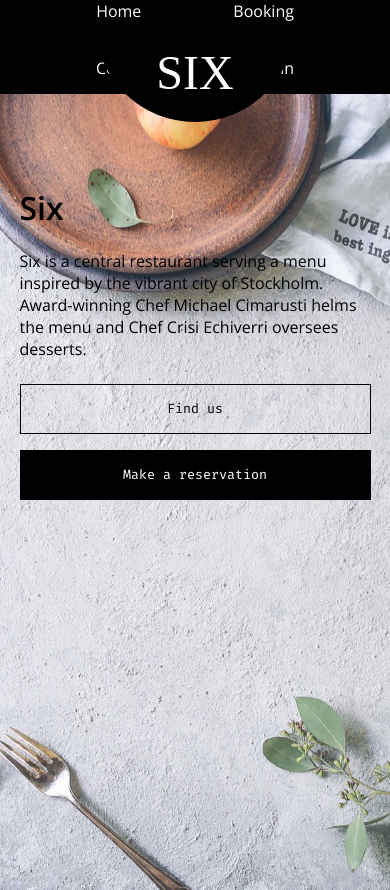
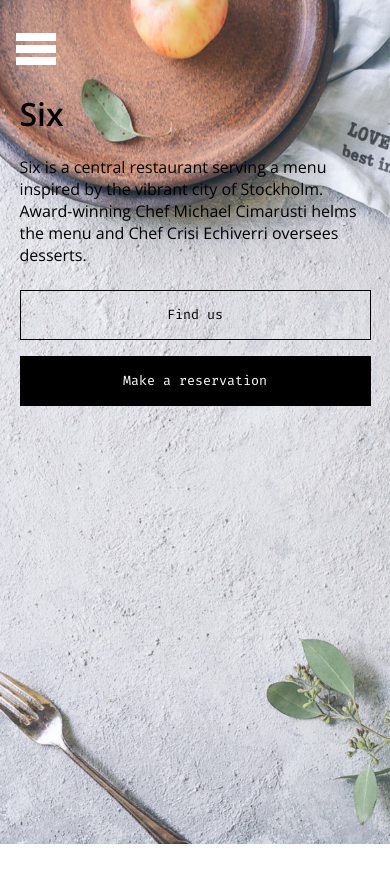
Before and after one commit to edblad/restaurangbokning, a React (Create React App) app in the folder restaurangbokning/: page / in a window 390 px wide. After the commit the page ends 844 px from the top, so only its background shows below. Built offline with nearby package versions, Linux system fonts and the light colour scheme.

Commit message:
hamburger menu not working

```diff
--- a/restaurangbokning/public/index.html
+++ b/restaurangbokning/public/index.html
@@ -4,21 +4,9 @@
     <meta charset="utf-8">
     <meta name="viewport" content="width=device-width, initial-scale=1, shrink-to-fit=no">
     <meta name="theme-color" content="#000000">
-    <!--
-      manifest.json provides metadata used when your web app is added to the
-      homescreen on Android. See https://developers.google.com/web/fundamentals/engage-and-retain/web-app-manifest/
-    -->
     <link rel="manifest" href="%PUBLIC_URL%/manifest.json">
     <link rel="shortcut icon" href="%PUBLIC_URL%/favicon.ico">
-    <!--
-      Notice the use of %PUBLIC_URL% in the tags above.
-      It will be replaced with the URL of the `public` folder during the build.
-      Only files inside the `public` folder can be referenced from the HTML.
-
-      Unlike "/favicon.ico" or "favicon.ico", "%PUBLIC_URL%/favicon.ico" will
-      work correctly both with client-side routing and a non-root public URL.
-      Learn how to configure a non-root public URL by running `npm run build`.
-    -->
+    <script type="text/javascript" src="https://code.jquery.com/jquery-1.9.1.js"></script>
     <title>Six</title>
   </head>
   <body>
@@ -26,15 +14,5 @@
       You need to enable JavaScript to run this app.
     </noscript>
     <div id="root"></div>
-    <!--
-      This HTML file is a template.
-      If you open it directly in the browser, you will see an empty page.
-
-      You can add webfonts, meta tags, or analytics to this file.
-      The build step will place the bundled scripts into the <body> tag.
-
-      To begin the development, run `npm start` or `yarn start`.
-      To create a production bundle, use `npm run build` or `yarn build`.
-    -->
   </body>
 </html>
--- a/restaurangbokning/src/components/menu/menu.css
+++ b/restaurangbokning/src/components/menu/menu.css
@@ -1,7 +1,164 @@
+
+.normalMenu {
+display: none;
+}
+
+.hamburgerMenu {
+display: block;
+}
+
+.menu-opener, .menu-opener:hover, .menu-opener.active, .menu-opener-inner, .menu-opener-inner::before, .menu-opener-inner::after, .menu, .menu.active {
+  -webkit-transition: 250ms all;
+  transition: 250ms all;
+}
+
+.menu-opener {
+  cursor: pointer;
+  height: 64px;
+  position: absolute;
+  top: 2%;
+  left: 1%;
+  -webkit-user-select: none;
+  -moz-user-select: none;
+  -ms-user-select: none;
+  user-select: none;
+  width: 64px;
+}
+.menu-opener:hover, .menu-opener.active {
+  background: #000000;
+}
+
+.menu-opener-inner {
+  background: #fff;
+  height: .5rem;
+  margin-left: .75rem;
+  margin-top: 1.75rem;
+  width: 2.5rem;
+}
+.menu-opener-inner::before, .menu-opener-inner::after {
+  background: white;
+  content: '';
+  display: block;
+  height: .5rem;
+  width: 2.5rem;
+}
+.menu-opener-inner::before {
+  -webkit-transform: translateY(-0.75rem);
+  -ms-transform: translateY(-0.75rem);
+  transform: translateY(-0.75rem);
+}
+.menu-opener-inner::after {
+  -webkit-transform: translateY(0.25rem);
+  -ms-transform: translateY(0.25rem);
+  transform: translateY(0.25rem);
+}
+.menu-opener-inner.active {
+  background: transparent;
+}
+.menu-opener-inner.active::before {
+  -webkit-transform: translateY(0rem) rotate(-45deg);
+  -ms-transform: translateY(0rem) rotate(-45deg);
+  transform: translateY(0rem) rotate(-45deg);
+}
+.menu-opener-inner.active::after {
+  -webkit-transform: translateY(-0.5rem) translateX(0rem) rotate(45deg);
+  -ms-transform: translateY(-0.5rem) translateX(0rem) rotate(45deg);
+  transform: translateY(-0.5rem) translateX(0rem) rotate(45deg);
+}
+
+.menuB {
+  background: #000000;
+  color: transparent;
+  height: 64px;
+  position: absolute;
+  top: 2%;
+  left: 1%;
+  -webkit-user-select: none;
+  -moz-user-select: none;
+  -ms-user-select: none;
+  user-select: none;
+  width: 0rem;
+  z-index: -1;
+}
+.menu.active {
+  width: -webkit-calc(100% - 2rem);
+  width: calc(100% - 2rem);
+}
+.menu.active .menu-link {
+  color: white;
+}
+
+.menu-inner {
+  display: -webkit-box;
+  display: -webkit-flex;
+  display: -ms-flexbox;
+  display: flex;
+  -webkit-box-orient: horizontal;
+  -webkit-box-direction: normal;
+  -webkit-flex-direction: row;
+  -ms-flex-direction: row;
+  flex-direction: row;
+  height: 100%;
+  list-style-type: none;
+  margin: 0;
+  margin-left: 4rem;
+  padding: 0;
+}
+
+.menu-link {
+  color: transparent;
+  display: -webkit-box;
+  display: -webkit-flex;
+  display: -ms-flexbox;
+  display: flex;
+  -webkit-box-flex: 1;
+  -webkit-flex: 1 1 auto;
+  -ms-flex: 1 1 auto;
+  flex: 1 1 auto;
+  font-size: 2rem;
+  font-weight: 100;
+  height: 100%;
+  text-align: center;
+  text-decoration: none;
+}
+.menu-link li {
+  margin: auto;
+}
+
+@media screen and (max-width: 768px) {
+  .menu {
+    height: auto;
+  }
+  .menu-inner {
+    display: block;
+  }
+  .menu-link {
+    padding: 10px 0;
+    font-size: 1.2em;
+  }
+  .menu.active {
+    width: -webkit-calc(100% - 0.5rem);
+    width: calc(100% - 0.5rem);
+  }
+}
+
+
+/* 780px */
+
+@media screen and (min-width: 780px) {
+
+.normalMenu {
+display: block;
+}
+
+.hamburgerMenu {
+display: none;
+}
+
 .menu {
   text-align: center;
   background: #000;
-  padding-bottom: 15px;
+  padding-bottom: 13px;
 }
 
 .menu a {
@@ -50,4 +207,4 @@
   transform: translate(-50%, -50%);
 }
 
-/* 780px */
+}
--- a/restaurangbokning/src/components/menu/menu.js
+++ b/restaurangbokning/src/components/menu/menu.js
@@ -1,17 +1,57 @@
-import React from 'react';
+import React, { Component } from 'react';
 import './menu.css';
 import { Link } from 'react-router-dom';
 import iconHome from '../.././images/iconHome.svg';
 
-const Menu = () => (
+
+class Menu extends Component {
+
+        state = {
+            isHamburgerMenuHidden: true
+        }
+
+
+    toogleHamburgerMenu = (event) => {
+        event.preventDefault();
+
+        this.setState({
+            isHamburgerMenuHidden: false
+        });
+
+            }
+
+  render() {
+
+    const addHamburgerStyle = this.state.isHamburgerMenuHidden ? { display: 'none'} : {};
+
+    return (
+
   <div className="menu">
+    <div className="normalMenu">
     <Link to="/">Home</Link>
     <Link to="/booking">Booking</Link>
     {/* <img src={iconHome} alt="Icon for home" className="iconHome"/> */}
     <div className="circle"><span>SIX</span></div>
     <Link to="/contact">Contact</Link>
     <Link to="/admin">Admin</Link>
-  </div>
-);
+    </div>
+
+    <div className="hamburgerMenu" onClick={this.toogleHamburgerMenu}>
+    <nav class="menu-opener" >
+        <div class="menu-opener-inner"></div>
+    </nav>
+    <nav class="menuB" style={addHamburgerStyle}>
+    <ul class="menu-inner">
+    <Link to="/">Home</Link>
+    <Link to="/booking">Booking</Link>
+    <Link to="/contact">Contact</Link>
+    <Link to="/admin">Admin</Link>
+    </ul>
+  </nav>
+    </div></div>
+
+    );
+  }
+}
 
 export default Menu;
--- a/restaurangbokning/src/pages/home/home.css
+++ b/restaurangbokning/src/pages/home/home.css
@@ -7,7 +7,7 @@
     background-size: cover;
     background-attachment: fixed;
     background-position: center;
-    height: calc(100vh - 48px);
+    height: 100vh;
 
 }
 
```
